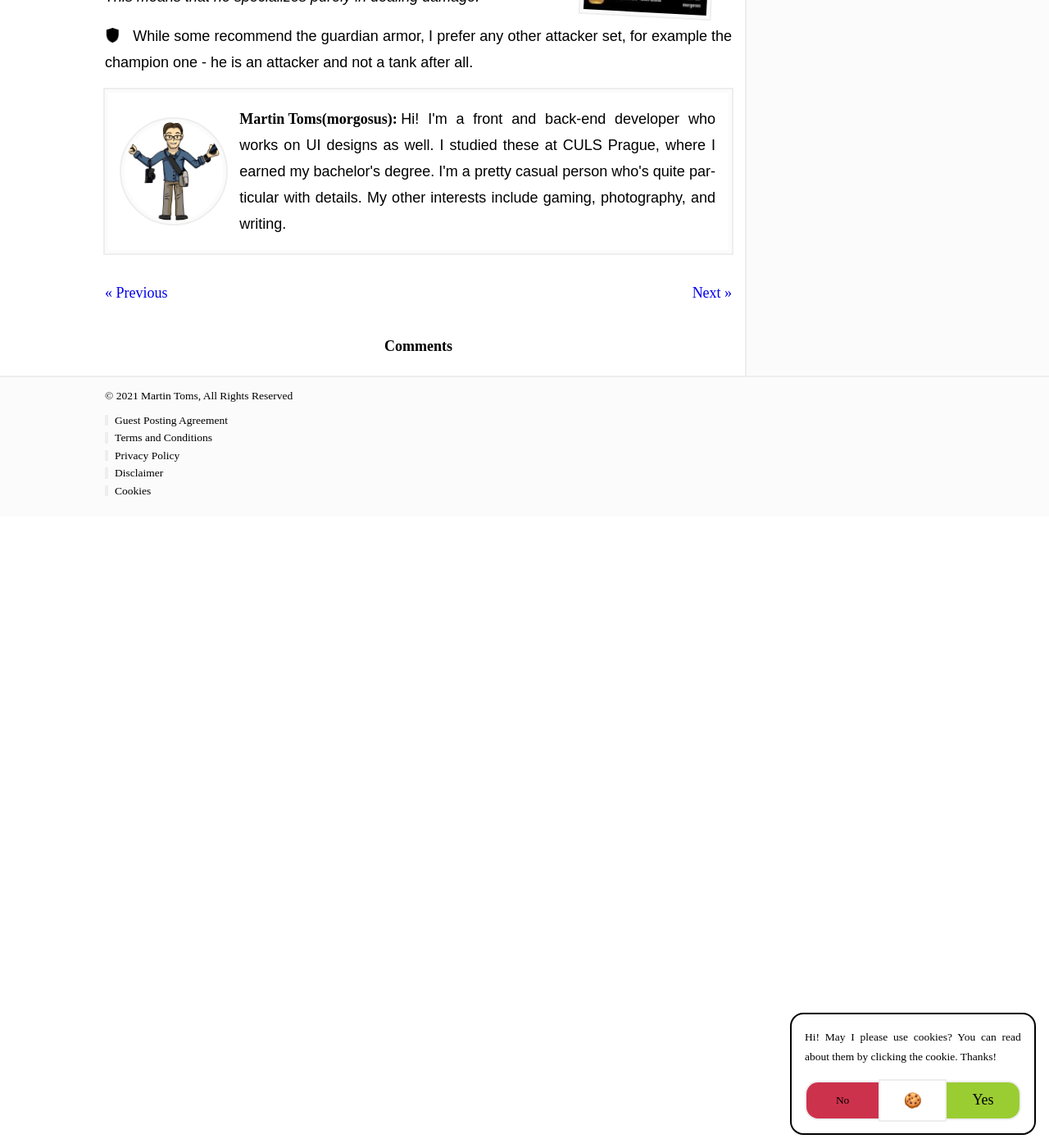
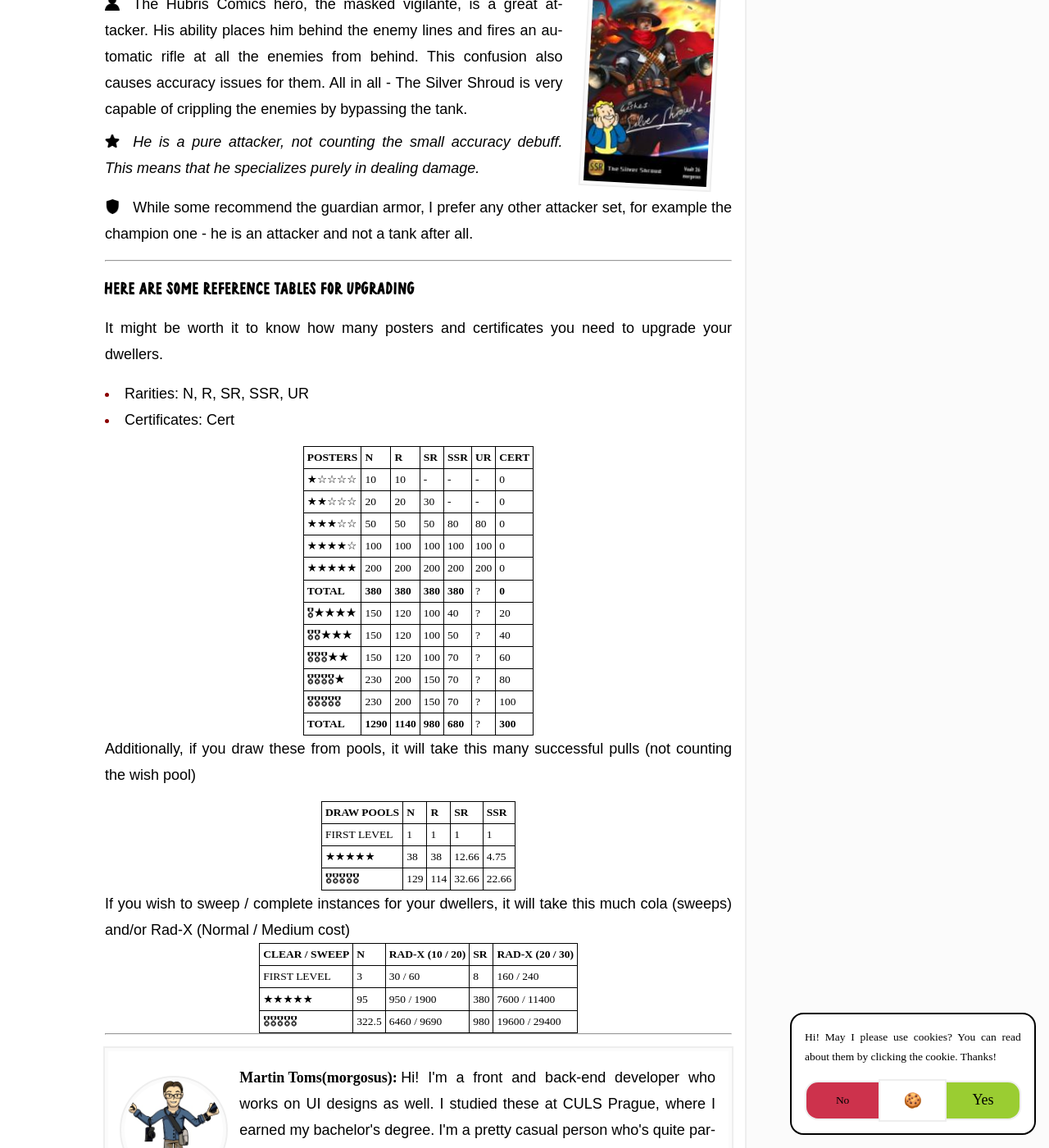
Before and after one commit to morgosus/morgosus.github.io, a Jekyll site: the page built from _posts/gaming/fallout-shelter-online/2021-09-13-tier-list.md, in a window 1280 px wide and 1400 px high, scrolled down 8514 px. Shown: the whole window at 82% size. Built offline with Jekyll 4.4.1, drawn with Linux system fonts in a browser that asks for light colours; some web fonts are replaced; comment, search, counter and statistics services are not loaded; some of the changed text lies outside the part shown.

Commit message:
Update article

```diff
--- a/_posts/gaming/fallout-shelter-online/2021-09-13-tier-list.md
+++ b/_posts/gaming/fallout-shelter-online/2021-09-13-tier-list.md
@@ -31,6 +31,9 @@ If you disagree or have anything to add, **feel absolutely free to tell me in th
 Table of Contents.
 {: .lemon}
 
+Additional References
+- [Poster / Certificate cost reference](#cost-reference)
+
 [Amata](#amata), [Cait](#cait), [Danse](#danse), [Dave](#dave), [Desdemona](#desdemona), [Khan Maykr](#khan-maykr), [KL-E-0](#kl-e-0), [Marauder](#marauder), [Madison](#madison), [Mother Isolde](#mother-isolde), [Nate](#nate), [Neriah](#neriah), [Nick](#nick), [Piper](#piper), [Roach King](#roach-king), [Sarah](#sarah), [Strong](#strong), [The Silver Shroud](#the-silver-shroud)
 
 Attacker: [Danse](#danse), [Dave](#dave), [Desdemona](#desdemona), [Mother Isolde](#mother-isolde), [Nate](#nate), [Roach King](#roach-king), [The Silver Shroud](#the-silver-shroud)
@@ -62,6 +65,7 @@ Let's begin.
     <h3 class="name">Neriah ~ Radiation Healer</h3>
     <p class="description">Hands down the best radiation healer. Senior Scribe Neriah removes 100% of rads from the entire team, grants them a shield that scales with her HP and heals them on top of that using her DMG. She also boosts team damage, making her the perfect healer for content where you need damage and a healer.</p>
     <p class="special">Her shield shouldn't be relied upon until she is upgraded or has higher stats, she still makes an incredible radiation or a great secondary healer though. At level 75, with proper attachment remaking, she can make a great primary healer and you can ditch a regular healer.</p>
+    <p class="special">With the proper equipment (Minuteman Last Stand or Last Resistance) Neriah can be used as a healing tank. Her shield scales off of her max HP. You can always raise HP higher than dmg.</p>
     <p class="recommendation">Wasteland Apothecary can improve her team support abilities.</p>
 </li>
 
@@ -183,3 +187,46 @@ Let's begin.
     <p class="special">He is a pure attacker, not counting the small accuracy debuff. This means that he specializes purely in dealing damage.</p>
     <p class="recommendation">While some recommend the guardian armor, I prefer any other attacker set, for example the champion one - he is an attacker and not a tank after all.</p>
 </li>
+
+
+<hr id="cost-reference" />
+
+Here are some reference tables for upgrading
+{: .lemon}
+
+It might be worth it to know how many posters and certificates you need to upgrade your dwellers.
+- Rarities: N, R, SR, SSR, UR
+- Certificates: Cert
+
+| Posters 	| N   	| R   	| SR  	| SSR 	| UR  	| Cert
+|---------	|-----	|-----	|-----	|-----	|-----	| -----------
+| ★☆☆☆☆   | 10  	| 10  	| -   	| -   	| -   	| 0
+| ★★☆☆☆   | 20  	| 20  	| 30  	| -   	| -   	| 0
+| ★★★☆☆   | 50  	| 50  	| 50  	| 80  	| 80  	| 0
+| ★★★★☆   | 100 	| 100 	| 100 	| 100 	| 100 	| 0
+| ★★★★★   | 200 	| 200 	| 200 	| 200 	| 200  	| 0
+| **Total**       	| **380** 	| **380** 	| **380**  	| **380** 	| ?   	| **0**
+| 🎖★★★★   | 150 	| 120 	| 100 	| 40  	| ?   	| 20
+| 🎖🎖★★★  	| 150 	| 120  	| 100  	| 50  	| ?   	| 40
+| 🎖🎖🎖★★   | 150  | 120 	| 100  	| 70  	| ?   	| 60
+| 🎖🎖🎖🎖★   | 230 	| 200  	| 150  	| 70   	| ?   	| 80
+| 🎖🎖🎖🎖🎖  | 230 	| 200 	| 150  	| 70  	| ?   	| 100
+| **Total**       	| **1290** 	| **1140** 	| **980**  	| **680** 	| ?   	| **300**
+
+Additionally, if you draw these from pools, it will take this many successful pulls (not counting the wish pool)
+
+| Draw Pools | N   	| R   	| SR  	| SSR
+|---------	|-----	|-----	|-----	|-----
+| First Level   | 1  	| 1  	| 1   	| 1
+| ★★★★★   | 38  	| 38  	| 12.66  	| 4.75
+| 🎖🎖🎖🎖🎖   | 129  	| 114  	| 32.66  	| 22.66
+
+If you wish to sweep / complete instances for your dwellers, it will take this much cola (sweeps) and/or Rad-X (Normal / Medium cost)
+
+| Clear / Sweep 	| N   	| Rad-X (10 / 20) | SR  	 | Rad-X (20 / 30)
+|---------	  |-----  | ------	|------  | -----
+| First Level | 3     | 30 / 60     	| 8      | 160 / 240
+| ★★★★★     | 95  	| 950 / 1900    | 380    | 7600 / 11400
+| 🎖🎖🎖🎖🎖    | 322.5 | 6460 / 9690  	| 980    | 19600 / 29400
+
+---
```
